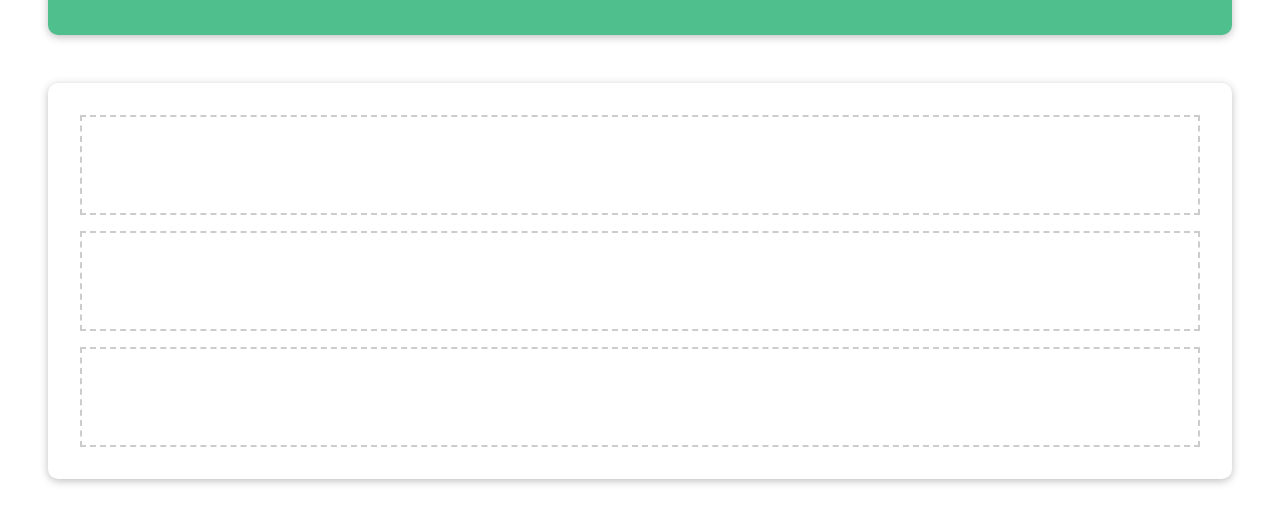
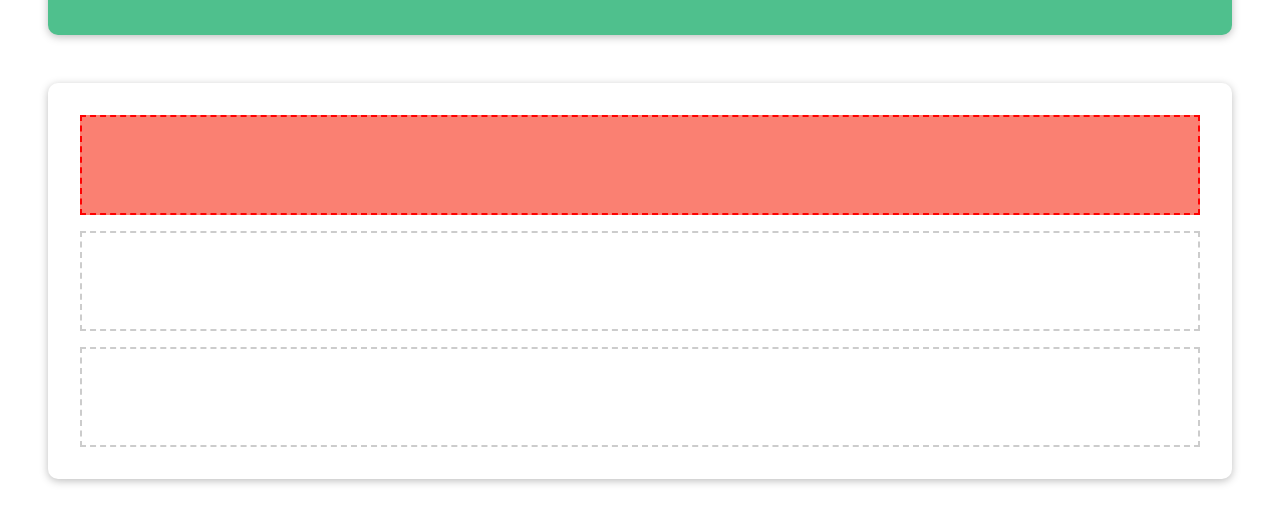
Before and after one commit to Alfredo3232/vue_basics-3, a website: page app/index.html in a window 1280 px wide. Both pictures are taken after a click on the element 640 px from the left and 298 px from the top of the page. Shown: the part 134-658 px from the top of the page. Drawn offline with nearby package versions, Linux system fonts and the light colour scheme.

Commit message:
add linter changes and add prettier

```diff
--- a/app/app.js
+++ b/app/app.js
@@ -3,26 +3,26 @@ const app = Vue.createApp({
     return {
       boxASelected: false,
       boxBSelected: false,
-            boxCSelected: false
-        }
+      boxCSelected: false,
+    };
   },
   methods: {
     boxSelected(box) {
-            if (box === 'A') {
+      if (box === "A") {
         this.boxASelected = true;
 
         console.log("selected A");
-            } else if (box === 'B') {
+      } else if (box === "B") {
         this.boxBSelected = true;
 
         console.log("selected B");
-            } else if (box === 'C') {
+      } else if (box === "C") {
         this.boxCSelected = true;
 
         console.log("selected C");
       }
-        }
-    }
-})
+    },
+  },
+});
 
-app.mount("#styling")
+app.mount("#styling");
--- a/app/index.html
+++ b/app/index.html
@@ -1,13 +1,15 @@
 <!DOCTYPE html>
 <html lang="en">
-
   <head>
     <meta charset="UTF-8" />
     <meta name="viewport" content="width=device-width, initial-scale=1.0" />
 
     <title>Vue Basics</title>
 
-  <link href="https://fonts.googleapis.com/css2?family=Jost:wght@400;700&display=swap" rel="stylesheet" />
+    <link
+      href="https://fonts.googleapis.com/css2?family=Jost:wght@400;700&display=swap"
+      rel="stylesheet"
+    />
     <link rel="stylesheet" href="styles.css" />
 
     <script src="https://unpkg.com/vue@next" defer></script>
@@ -15,19 +17,17 @@
   </head>
 
   <body>
-
     <header>
       <h1>Vue Dynamic Styling</h1>
     </header>
 
     <section id="styling">
-
-    <div class="demo" @click="boxSelected('A')"></div>
+      <div
+        :class=" boxASelected ? 'demo active' : 'demo' "
+        @click="boxSelected('A')"
+      ></div>
       <div class="demo" @click="boxSelected('B')"></div>
       <div class="demo" @click="boxSelected('C')"></div>
-
     </section>
-
   </body>
-
 </html>
--- a/app/styles.css
+++ b/app/styles.css
@@ -3,7 +3,7 @@
 }
 
 html {
-  font-family: 'Jost', sans-serif;
+  font-family: "Jost", sans-serif;
 }
 
 body {
@@ -34,3 +34,8 @@ header {
   margin: 16px;
   border: 2px dashed #ccc;
 }
+
+.active {
+  border-color: red;
+  background-color: salmon;
+}
--- a/package.json
+++ b/package.json
@@ -11,6 +11,8 @@
   "license": "ISC",
   "devDependencies": {
     "eslint": "^8.24.0",
-    "eslint-plugin-vue": "^9.6.0"
+    "eslint-plugin-vue": "^9.6.0",
+    "prettier": "^2.7.1",
+    "vue-eslint-parser": "^8.3.0"
   }
 }
```
Also changed, not shown: 2 other files. Lines whose indentation alone changed are shown as unchanged.
